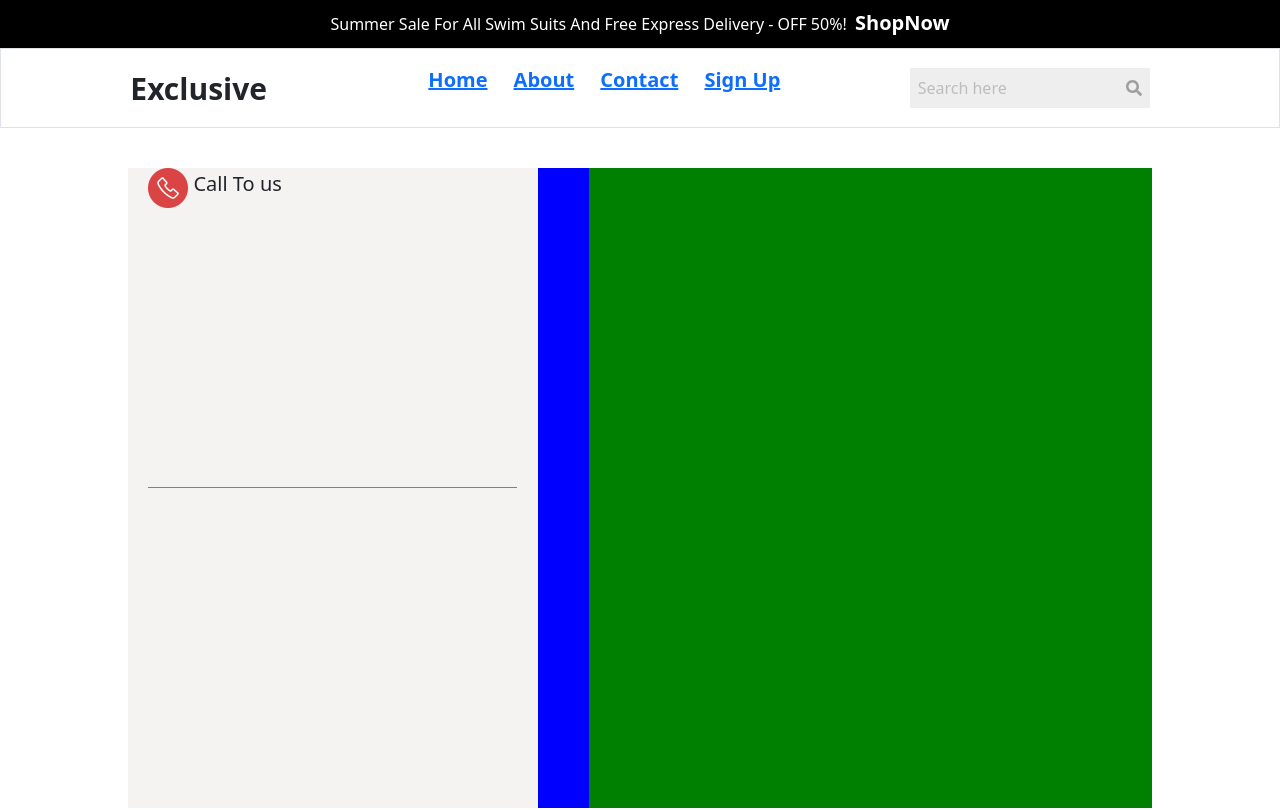
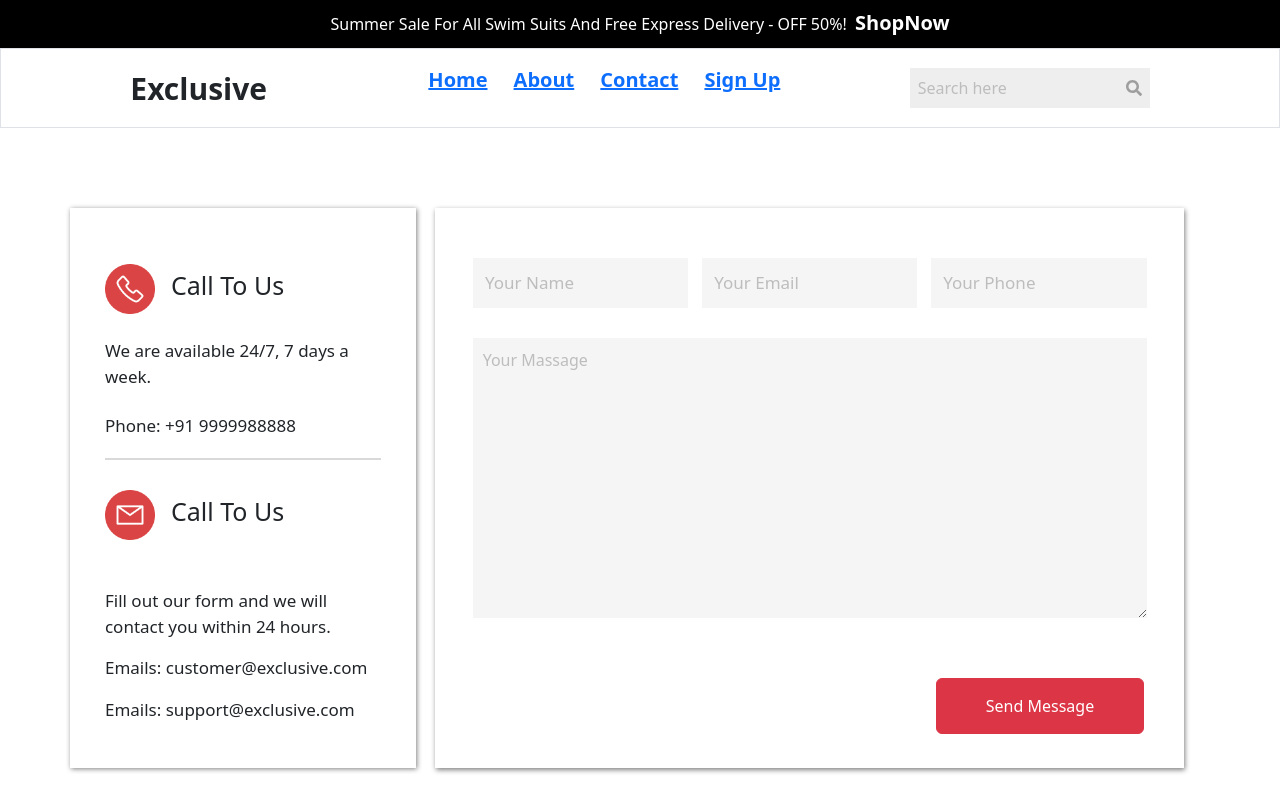
Before and after one commit to RohanSinghTakhi/ecommarce_react, a React (Vite) app: page /Contact in a window 1280 px wide. Shown: the top 810 px of the page. Built offline with nearby package versions, Linux system fonts and the light colour scheme; the HTML template or start-up script is replaced by a standard one.

Commit message:
contact completed

```diff
--- a/src/pages/Contact.jsx
+++ b/src/pages/Contact.jsx
@@ -1,30 +1,85 @@
 import React from 'react'
 import Layout from '../components/layouts/Layout'
 import ima from "../assets/phone_about.png"
+import mail from"../assets/mail_about.png"
+
+
 
 function Contact() {
+
+  const box = [{ text: " Your Name" }, { text: " Your Email" }, { text: " Your Phone" }]
   return (
     <Layout>
+      <section className='about_box mb-28 ' style={{ display: "flex", justifyContent: "center", alignItems: "center", width: "98vw" }} >
+        <div style={{ height: "70vh", width: "90vw", display: "flex", justifyContent: "space-evenly", marginTop: "80px" }}>
+          <div style={{ width: "30%",  boxShadow: "1px 1px 5px grey", display:"flex",flexDirection:"column",justifyContent:"center",alignItems:"center" }}>
+                <div style={{width:"80%",height:"35%" ,borderBottom:"2px solid #D9D9D9"}}>
+                  <div style={{display:"flex" ,alignItems:"center"}}>
+                    <img width="50px" src={ima} alt="" />
+                    <h1 className='text-[25px] ml-4 font-medium'>Call To Us </h1>
+                  </div>
+                    <p className='text-[17px] mt-4 font-medium'>We are available 24/7, 7 days a week.</p>
+                    <p className='text-[17px] mt-4 font-medium'>Phone: +91 9999988888</p>
+                </div>
+                <div style={{width:"80%",height:"45%" }}>
+                <div style={{display:"flex" ,alignItems:"center" ,marginTop:"30px"}}>
+                    <img width="50px"  src={mail} alt="" />
+                    <h1 className='text-[25px] ml-4 font-medium'>Call To Us </h1>
+                  </div>
+                    <p className='text-[17px] mt-5 font-medium'>Fill out our form and we will contact you within 24 hours.</p>
+                    <p className='text-[17px] mt-3 font-medium'>Emails: customer@exclusive.com</p>
+                    <p className='text-[17px] mt-3 font-medium'>Emails: support@exclusive.com</p>
+                </div>
+          </div>
+          <div style={{ position: 'relative',width: "65%", backgroundColor: "white", boxShadow: "1px 2px 5px grey", display: 'flex', flexDirection: "column", alignItems: "center" }}>
+            <div style={{ width: "90%", height: "50px", marginTop: "50px", display: "flex", justifyContent: "space-between" }}>
+              {box.map((item, index) => (
+                <input
+                  key={index}
+                  style={{
+                    backgroundColor: "#F5F5F5",
+                    width: "32%",
+                    height: "auto",
+                    border: "none",
+                    outline: "none",
+                    padding: "8px",
+                    color: "grey",
+                    fontSize: "17px"
 
-<body style={{
-            height:"90vh",display:"flex",justifyContent:"center",alignItems:"center"
-        }}>
+                  }}
+                  type="text"
+                  placeholder={item.text}
+                />
+              ))}
 
-        <div style={{backgroundColor:"blue",height:"80vh",width:"80%", display:"flex",justifyContent:"space-between" }}>
-           <div className="about_box_1" style={{width:"40%",height:"100%" ,backgroundColor:"#f5f2f2" ,display:"flex",flexDirection:"column",alignContent:"center",alignItems:"center"}}>
-            <div className="1"style={{width:"90%",height:"50%"  ,borderBottom:"1px solid grey"}}>
-                <div className='flex items-center '>
-                    <img style={{height:"40px",marginRight:"5px",}} src={ima} alt="" srcset="" />
-                    <h1 className='text-[20px] font-medium'>Call To us </h1>
-                </div>
-            </div>
-            <div className="1"style={{width:"90%",height:"50%" }}>
 
             </div>
-           </div>
-           <div className="about_box_2 " style={{width:"55%" ,height:"100%",backgroundColor:"green"}}></div>
+            <textarea
+  style={{
+    width: "90%",
+    height: "50%",
+    marginTop: "30px",
+    backgroundColor: "#F5F5F5",
+    border: "none",
+    outline: "none",
+    padding: "10px"
+  }}
+  placeholder="Your Massage"
+/>
+
+<button  type="button" style={{ position: 'absolute', right: '40px',bottom:"34px" }} className="btn btn-danger text-[16px] w-52 h-14 mt-8 ">Send Message</button>
+
+
+          </div>
+
+
+
         </div>
-        </body>
+
+
+      </section>
+
+
     </Layout>
   )
 }
```
